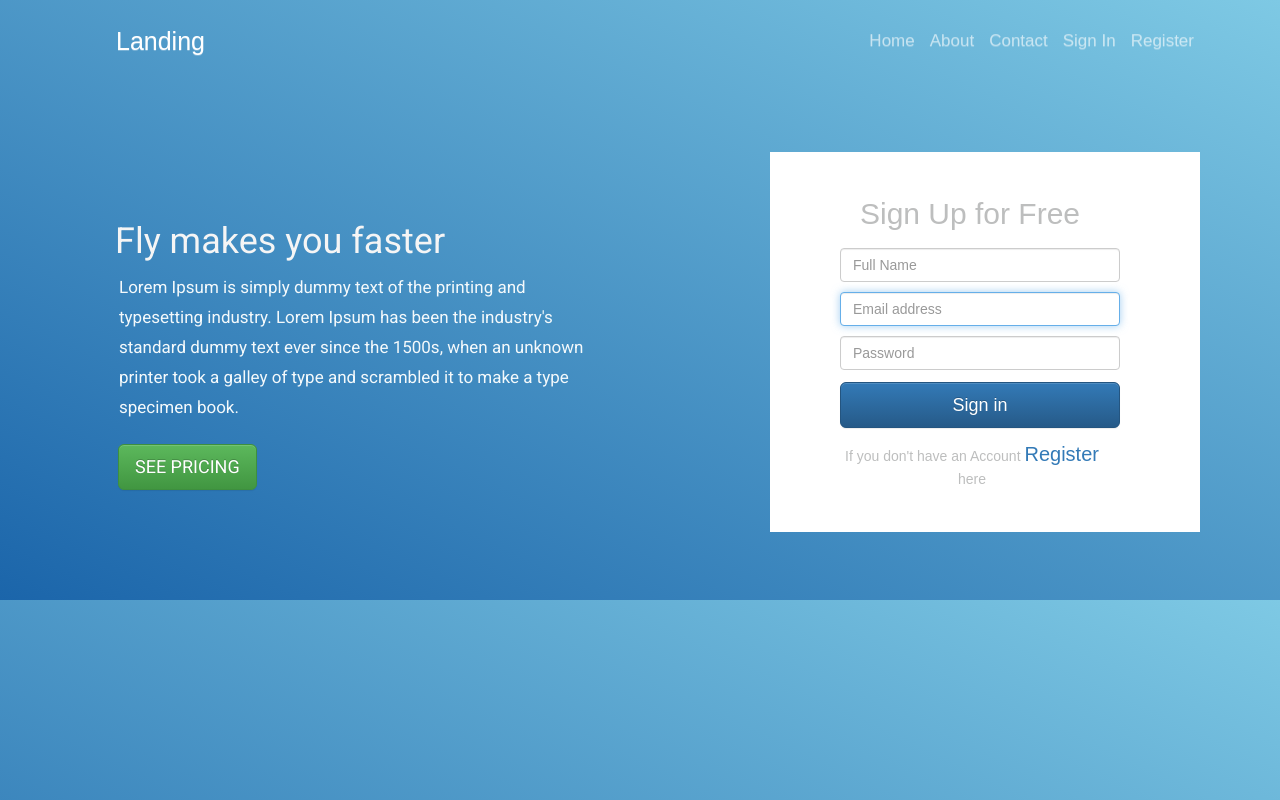
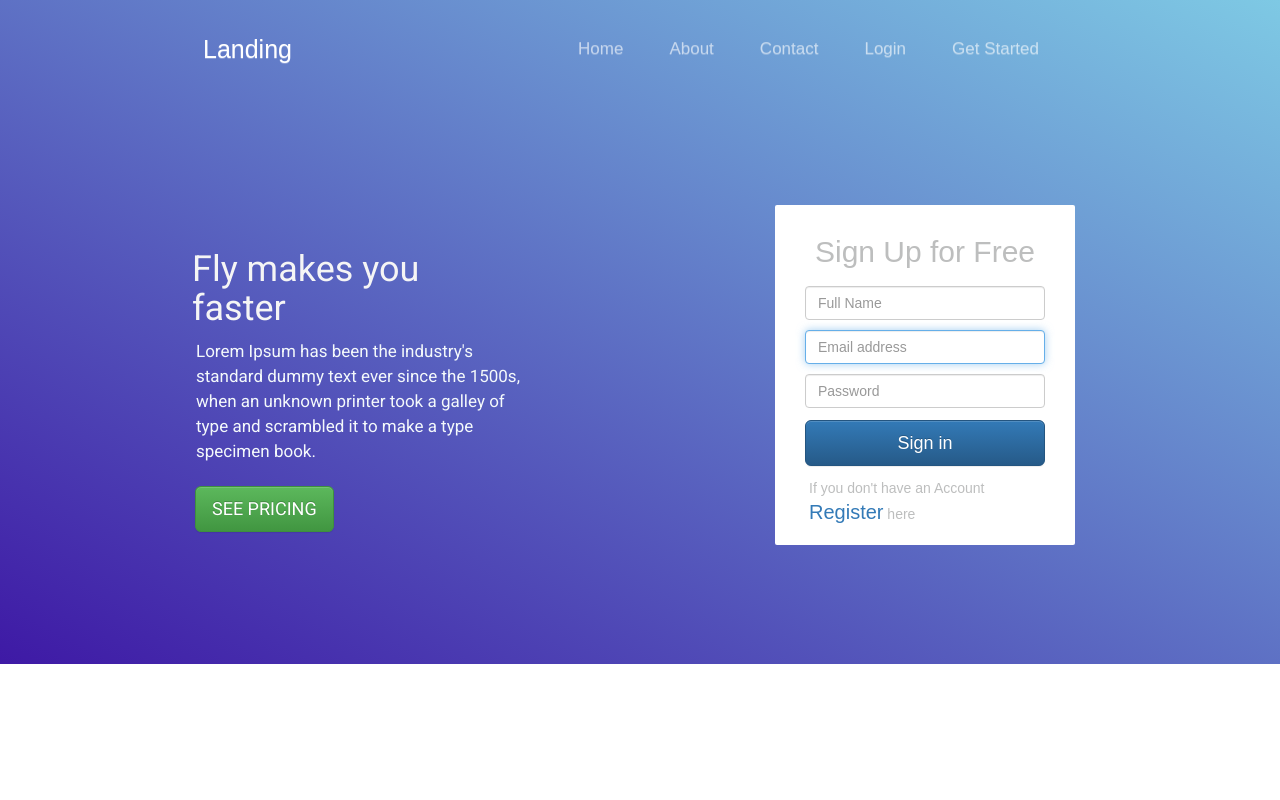
Before and after one commit to yuvasreekandru/basic-website, a plain HTML site: page index.html in a window 1280 px wide. Drawn offline with nearby package versions, Linux system fonts and the light colour scheme.

Commit message:
add styles

```diff
--- a/css/styles.css
+++ b/css/styles.css
@@ -1,46 +1,46 @@
 body{
-    font-family:sans-serif;
-    background-color:#3EB3EF ;
-    color:whitesmoke;
-     margin:0;
-     padding:0;
-     display:border-box;
-     background-image:linear-gradient(to top right,#1b65aa,#7ec9e4)
+     font-family:sans-serif;
+     color:whitesmoke;
+     background-image:linear-gradient(to top right,#3e19a5,#7ec9e4);
+     background-repeat:no-repeat;
+     background-size: auto;
 }
 /* ********************container******************* */
-.container{
-    margin:0 100px;
-    height:600px;
+.container-fluid{
+    padding:1% 15% 7% 15%;
+
 }
 
 /********************** navbar *****************/
 
 .navbar{
-    padding-left:0;
-    margin-top:10px;
+        padding: 10px;
+
 }
 .navbar-brand{
     padding-left:0;
     font-size:2.5rem;
 }
 .navbar-nav{
-    float:right;
+   float: right;
 }
 .nav-item{
     font-size:1.7rem;
-    padding-left:5px;
+    padding:0 18px;
+
 }
-
 /* ****************************testimonial******************* */
-.testimonial{
-    position:relative;
-    top:60px;
-    bottom:30px;
+.row{
+    margin:120px 0 30px 0;
+}
+.row h1{
+    margin-top:45px;
 }
 .main-heading{
     font-family: "Roboto";
-    line-height: 3rem;
-    padding:50px 50px 0 0;
+    line-height: 2.5rem;
+    padding-left: 0;
+    width:330px;
 }
 #heading-btn{
     margin-left:3px;
@@ -50,25 +50,43 @@ body{
     color:#F4F9FB;
 }
 .btn{
-    margin:12px 10px;
+    margin:12px 0;
 }
 #col{
-    padding-left:100px ;
+    padding-left:0 ;
 }
 .form-signin{
-    padding:25px 90px 50px 60px;
+    padding:10px 30px 75px 30px;
     background-color:white;
-    width:430px;
-    height:380px;
+    width:300px;
+    height:340px;
+    margin-left: 120px;
+    border-radius:2px;
 }
 .sign-title{
     color:#BDBEBE;
     padding-bottom:8px;
+    text-align: center;
 }
 .form-control{
-    margin:10px;
+    margin:10px 0;
 }
 p{
     color:#BDBEBE;
     margin-left:4px;
 }
+@media (max-width: 960px) {
+    .navbar-brand{
+     display: inline-flex;
+    }
+    #website{
+      display: block;
+    }
+    .main-heading{
+     text-align: center;
+    }
+    .form-signin{
+        margin-left: 0;
+        margin-top: 30px;;
+    }
+  }
--- a/index.html
+++ b/index.html
@@ -2,10 +2,12 @@
 <html lang="en">
 <head>
   <meta charset="UTF-8">
-    <meta name="viewport" content="width=device-width, initial-scale=1.0, shrink-to-fit=no">
-    <meta name="description" content="">
-    <meta name="author" content="">
+  <meta name="viewport" content="width=device-width,initial-scale=1,maximum-scale=1,user-scalable=no">
+  <meta http-equiv="X-UA-Compatible" content="IE=edge,chrome=1">
+  <meta name="HandheldFriendly" content="true">
+
     <title>simple website</title>
+
 <link rel="canonical" href="https://getbootstrap.com/docs/4.0/examples/sign-in/">
 <link rel="icon" href="/docs/4.0/assets/img/favicons/favicon.ico">
 <!-- Bootstrap core CSS ---- Latest compiled and minified CSS -->
@@ -15,52 +17,53 @@
 <link href="https://fonts.googleapis.com/css2?family=Roboto&display=swap" rel="stylesheet">
 <!-- Optional theme -->
 <link rel="stylesheet" href="https://maxcdn.bootstrapcdn.com/bootstrap/3.3.7/css/bootstrap-theme.min.css" integrity="sha384-rHyoN1iRsVXV4nD0JutlnGaslCJuC7uwjduW9SVrLvRYooPp2bWYgmgJQIXwl/Sp" crossorigin="anonymous">
+ <!-- Bootstrap Scripts -->
+ <script src="https://code.jquery.com/jquery-3.2.1.slim.min.js" integrity="sha384-KJ3o2DKtIkvYIK3UENzmM7KCkRr/rE9/Qpg6aAZGJwFDMVNA/GpGFF93hXpG5KkN" crossorigin="anonymous"></script>
+ <script src="https://cdnjs.cloudflare.com/ajax/libs/popper.js/1.12.9/umd/popper.min.js" integrity="sha384-ApNbgh9B+Y1QKtv3Rn7W3mgPxhU9K/ScQsAP7hUibX39j7fakFPskvXusvfa0b4Q" crossorigin="anonymous"></script>
+ <script src="https://maxcdn.bootstrapcdn.com/bootstrap/4.0.0/js/bootstrap.min.js" integrity="sha384-JZR6Spejh4U02d8jOt6vLEHfe/JQGiRRSQQxSfFWpi1MquVdAyjUar5+76PVCmYl" crossorigin="anonymous"></script>
 
-<!-- Latest compiled and minified JavaScript -->
-<script src="https://maxcdn.bootstrapcdn.com/bootstrap/3.3.7/js/bootstrap.min.js" integrity="sha384-Tc5IQib027qvyjSMfHjOMaLkfuWVxZxUPnCJA7l2mCWNIpG9mGCD8wGNIcPD7Txa" crossorigin="anonymous"></script>
 <link rel="stylesheet" href="css/styles.css">
 </head>
 <body>
-
-  <div class="container">
-     <nav class="navbar navbar-expand-lg navbar-dark" id="nav">
+ <section  id="website">
+  <div class="container-fluid">
+    <nav class="navbar navbar-expand-lg navbar-dark">
       <a class="navbar-brand" href="">Landing</a>
-      <button class="navbar-toggler" type="button" data-toggle="collapse" data-target="#navbarTogglerDemo02" aria-controls="navbarTogglerDemo02" aria-expanded="false" aria-label="Toggle navigation">
+      <button class="navbar-toggler" type="button" data-toggle="collapse" data-target="#navbarTogglerDemo02">
           <span class="navbar-toggler-icon"></span>
       </button>
       <div class="collapse navbar-collapse" id="navbarTogglerDemo02">
         <ul class="navbar-nav ">
           <li class="nav-item">
-           <a class="nav-link" href="">Home</a>
+            <a class="nav-link" href="#Home">Home</a>
           </li>
           <li class="nav-item">
-          <a class="nav-link" href="">About</a>
+            <a class="nav-link" href="#About">About</a>
           </li>
           <li class="nav-item">
-          <a class="nav-link" href="">Contact</a>
+            <a class="nav-link" href="#Contact">Contact</a>
           </li>
           <li class="nav-item">
-          <a class="nav-link" href="">Sign In</a>
+            <a class="nav-link" href="#">Login</a>
           </li>
           <li class="nav-item">
-          <a class="nav-link" href="">Register</a>
+            <a class="nav-link" href="#">Get Started</a>
           </li>
         </ul>
+
       </div>
     </nav>
-    <!-- </div>     -->
-    <div class="testimonial">
+    <!-- <div class="testimonial"> -->
       <div class="row ">
-        <div class="col-lg-6 ">
+        <div class="col-lg-6"id="col">
           <div class="main-heading">
           <h1>Fly makes you faster</h1>
-          <p class="para">Lorem Ipsum is simply dummy text of the printing and typesetting industry. Lorem Ipsum has been the industry's standard dummy text ever since the 1500s, when an unknown printer took a galley of type and scrambled it to make a type specimen book. </p>
+          <p class="para">Lorem Ipsum has been the industry's standard dummy text ever since the 1500s, when an unknown printer took a galley of type and scrambled it to make a type specimen book. </p>
           <button class=" btn btn-lg btn-success " type="submit" id="heading-btn">SEE PRICING</button>
           </div>
         </div>
-        <div class="col-lg-6"id="col">
-         <div class="text-center">
-          <form class="form-signin" action="/" method="post">
+        <div class="col-lg-6">
+          <form class="form-signin".id="form" action="/" method="post">
            <h2 class="sign-title">Sign Up for Free</h2>
              <input type="text"  class="form-control" name="fullName" placeholder="Full Name" required>
              <input type="email" class="form-control" name="email" id="inputEmail"  placeholder="Email address" required autofocus>
@@ -72,7 +75,6 @@
       </div>
     </div>
   </div>
-  </div>
-
+</section>
 </body>
 </html>
```
Lines whose indentation alone changed are shown as unchanged.
